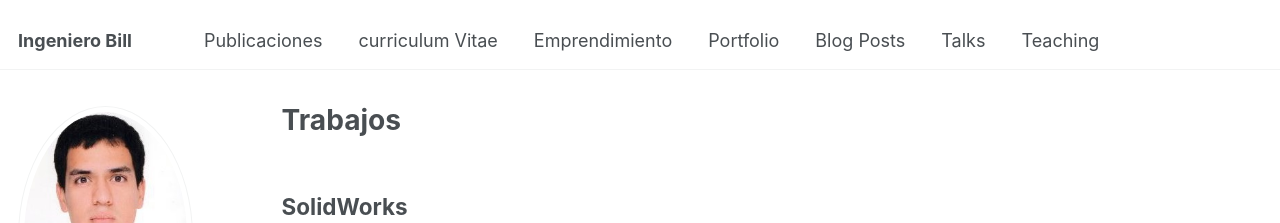
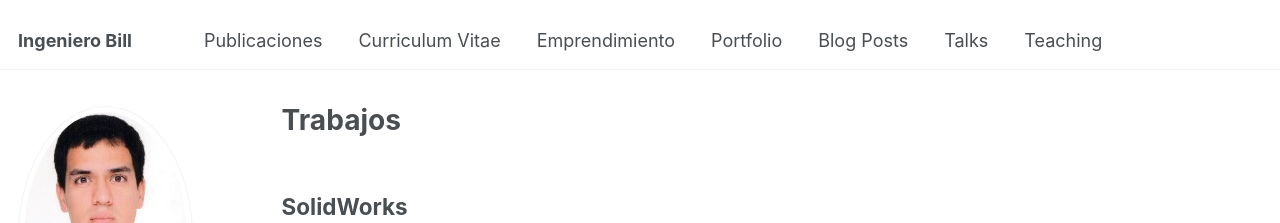
Before and after one commit to IngenieroBill/Cv, a Jekyll site: the page built from _pages/about.md, in a window 1280 px wide. Shown: the top 223 px of the page. Built offline with Jekyll 4.4.1, drawn with Linux system fonts in a browser that asks for light colours.

```diff
--- a/_data/navigation.yml
+++ b/_data/navigation.yml
@@ -8,7 +8,7 @@ main:
   - title: "Publicaciones"
     url: /publications/
 
-  - title: "curriculum Vitae"
+  - title: "Curriculum Vitae"
     url: /cv/
 
   - title: "Emprendimiento"
```
